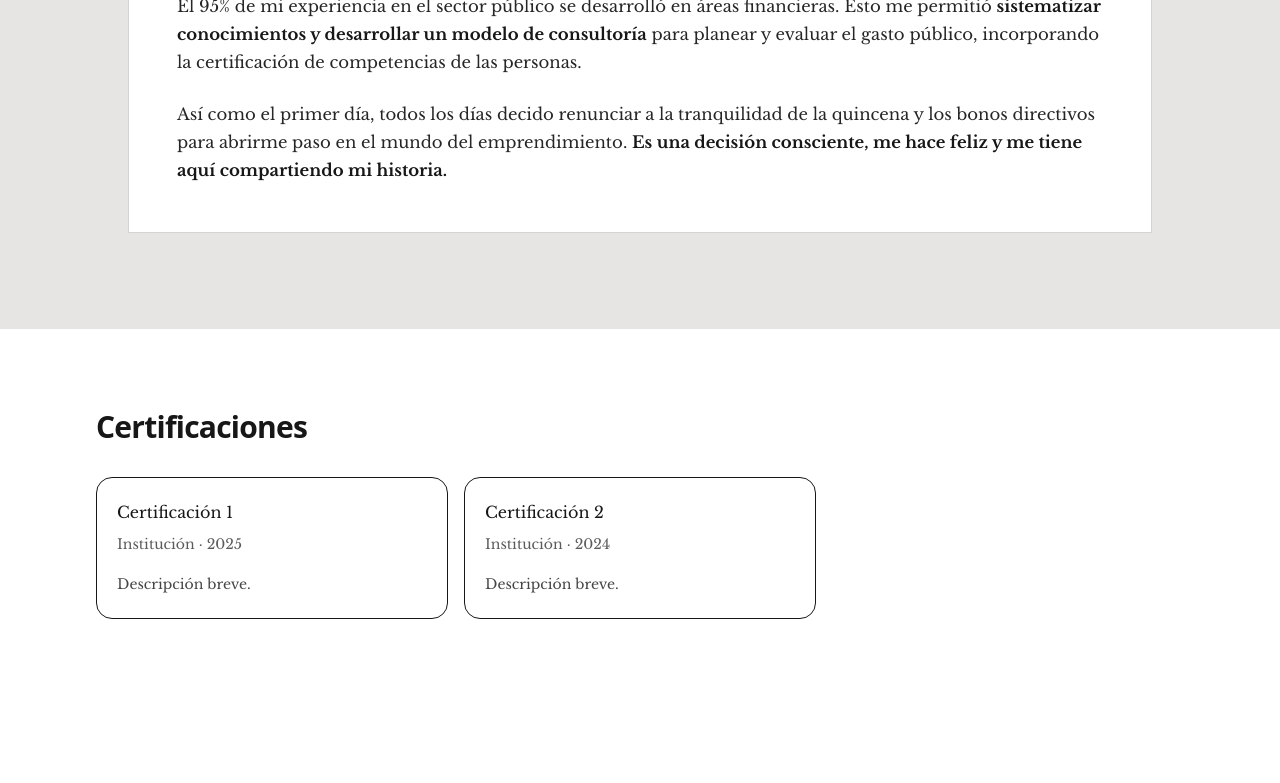
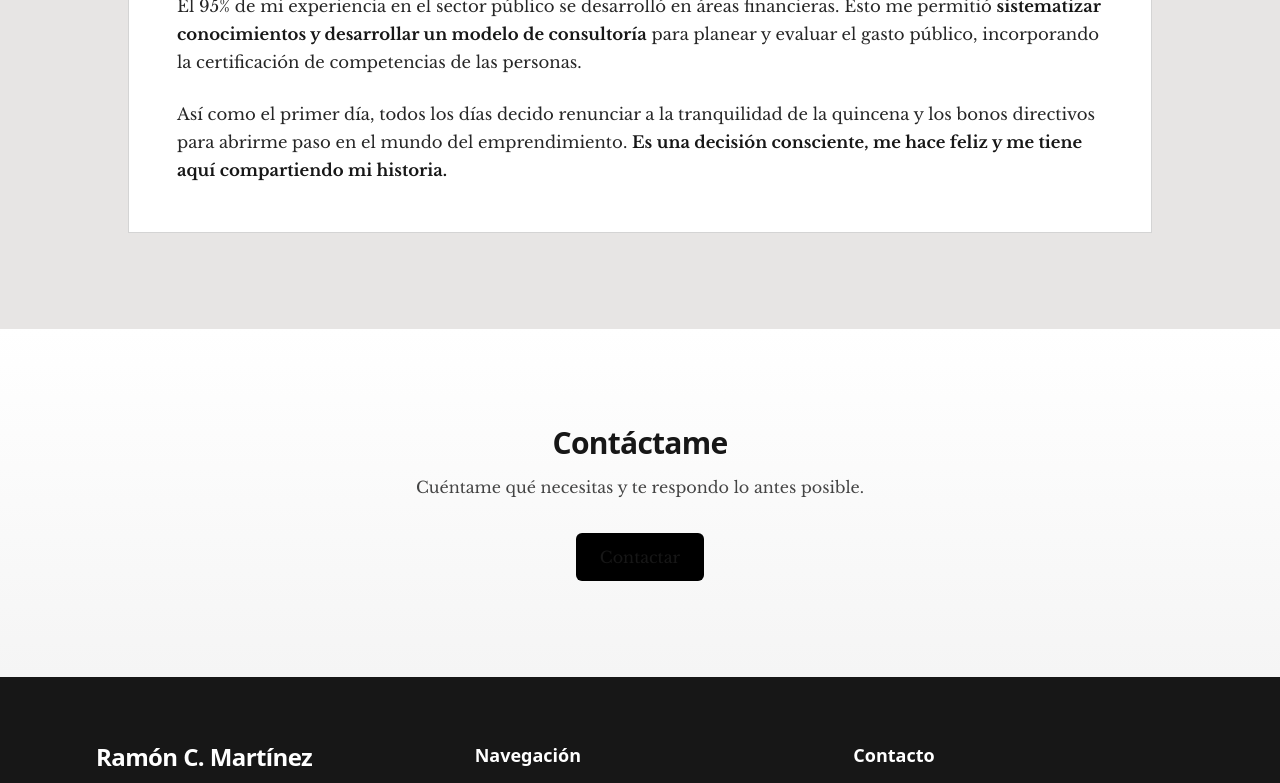
Before and after one commit to SolertiaMain/ramon-landing, a Next.js app: page / in a window 1280 px wide. Shown: the part 2000-2783 px from the top of the page. Built offline with nearby package versions, Linux system fonts and the light colour scheme.

Commit message:
correccion de sections

```diff
--- a/src/app/page.js
+++ b/src/app/page.js
@@ -1,30 +1,16 @@
 import Hero from "../components/sections/Hero";
 import Statement from "../components/sections/Statement";
 import Letter from "../components/sections/Letter";
-import Certifications from "../components/sections/Certifications";
-import Workshops from "../components/sections/Workshops";
-import Podcast from "../components/sections/Podcast";
-import Blog from "../components/sections/Blog";
 import Contact from "../components/sections/Contact";
 import { site } from "../content/site";
 
 export default function Page() {
   return (
-    <>
-
     <main>
       <Hero data={site.hero} />
       <Statement data={site.statement} />
       <Letter data={site.letter} />
-
-        <Certifications data={site.certifications} />
-        <Workshops data={site.workshops} />
-        <Podcast data={site.podcast} />
-        <Blog data={site.blog} />
-
       <Contact data={site.contact} />
     </main>
-
-    </>
   );
 }
--- /dev/null
+++ b/src/app/podcast/page.js
@@ -0,0 +1,12 @@
+import Container from "@/layout/Container";
+
+export default function Page() {
+  return (
+    <section className="py-24">
+      <Container>
+        <h1 className="text-4xl font-semibold">Talleres</h1>
+        <p className="mt-4 opacity-70">En construcción.</p>
+      </Container>
+    </section>
+  );
+}
--- a/src/components/sections/Blog.jsx
+++ /dev/null
@@ -1,27 +0,0 @@
-import Container from "../layout/Container";
-
-export default function Blog({ data }) {
-  return (
-    <section id="blog" className="py-20 scroll-mt-24">
-      <Container>
-        <h2 className="text-3xl font-semibold tracking-tight">
-          {data.title}
-        </h2>
-
-        <div className="mt-8 grid gap-4 sm:grid-cols-2 lg:grid-cols-3">
-          {data.items.map((it, idx) => (
-            <div key={idx} className="rounded-2xl border p-5">
-              <p className="font-medium">{it.title}</p>
-
-              {it.excerpt && (
-                <p className="mt-3 text-sm opacity-80">
-                  {it.excerpt}
-                </p>
-              )}
-            </div>
-          ))}
-        </div>
-      </Container>
-    </section>
-  );
-}
--- a/src/components/sections/Certifications.jsx
+++ /dev/null
@@ -1,20 +0,0 @@
-import Container from "../layout/Container";
-
-export default function Certifications({ data }) {
-  return (
-    <section id="certificaciones" className="py-20 scroll-mt-24">
-      <Container>
-        <h2 className="text-3xl font-semibold tracking-tight">{data.title}</h2>
-        <div className="mt-8 grid gap-4 sm:grid-cols-2 lg:grid-cols-3">
-          {data.items.map((it, idx) => (
-            <div key={idx} className="rounded-2xl border p-5">
-              <p className="font-medium">{it.name}</p>
-              <p className="mt-1 text-sm opacity-70">{it.issuer}{it.year ? ` · ${it.year}` : ""}</p>
-              <p className="mt-3 text-sm opacity-80">{it.description}</p>
-            </div>
-          ))}
-        </div>
-      </Container>
-    </section>
-  );
-}
--- a/src/components/sections/Hero.jsx
+++ b/src/components/sections/Hero.jsx
@@ -24,7 +24,7 @@ export default function Hero({ data }) {
           </h1>
 
           <p className="mt-4 text-xl sm:text-2xl text-white/80">
-            Impulso Completo
+            -Impulso Completo-
           </p>
 
           <div className="mt-10">
--- a/src/components/sections/Podcast.jsx
+++ /dev/null
@@ -1,33 +0,0 @@
-import Container from "../layout/Container";
-
-export default function Podcast({ data }) {
-  return (
-    <section id="podcast" className="py-20 scroll-mt-24">
-      <Container>
-        <h2 className="text-3xl font-semibold tracking-tight">
-          {data.title}
-        </h2>
-
-        <div className="mt-8 grid gap-4 sm:grid-cols-2 lg:grid-cols-3">
-          {data.items.map((it, idx) => (
-            <div key={idx} className="rounded-2xl border p-5">
-              <p className="font-medium">{it.title}</p>
-
-              {it.platform && (
-                <p className="mt-1 text-sm opacity-70">
-                  {it.platform}
-                </p>
-              )}
-
-              {it.description && (
-                <p className="mt-3 text-sm opacity-80">
-                  {it.description}
-                </p>
-              )}
-            </div>
-          ))}
-        </div>
-      </Container>
-    </section>
-  );
-}
--- a/src/components/sections/Workshops.jsx
+++ /dev/null
@@ -1,31 +0,0 @@
-import Container from "../layout/Container";
-
-export default function Workshops({ data }) {
-  return (
-    <section id="talleres" className="py-20 scroll-mt-24">
-      <Container>
-        <h2 className="text-3xl font-semibold tracking-tight">
-          {data.title}
-        </h2>
-
-        <div className="mt-8 grid gap-4 sm:grid-cols-2 lg:grid-cols-3">
-          {data.items.map((it, idx) => (
-            <div key={idx} className="rounded-2xl border p-5">
-              <p className="font-medium">{it.title}</p>
-
-              {it.format && (
-                <p className="mt-1 text-sm opacity-70">{it.format}</p>
-              )}
-
-              {it.description && (
-                <p className="mt-3 text-sm opacity-80">
-                  {it.description}
-                </p>
-              )}
-            </div>
-          ))}
-        </div>
-      </Container>
-    </section>
-  );
-}
--- a/src/content/site.js
+++ b/src/content/site.js
@@ -1,9 +1,9 @@
 export const site = {
   nav: [
     { label: "Certificaciones", href: "/certifications" },
-    { label: "Talleres", href: "#talleres" },
-    { label: "Podcast", href: "#podcast" },
-    { label: "Blog", href: "#blog" },
+    { label: "Talleres", href: "/talleres" },
+    { label: "Podcast", href: "/podcast" },
+    { label: "Blog", href: "/blog" },
   ],
   hero: {
     name: "Ramón C. Martínez",
@@ -91,35 +91,6 @@ export const site = {
       }
     ]
   },
-
-  certifications: {
-    title: "Certificaciones",
-    items: [
-      { name: "Certificación 1", issuer: "Institución", year: "2025", description: "Descripción breve." },
-      { name: "Certificación 2", issuer: "Institución", year: "2024", description: "Descripción breve." },
-    ],
-  },
-  workshops: {
-    title: "Talleres",
-    items: [
-      { title: "Taller 1", format: "Presencial / Online", description: "Resumen", cta: { label: "Quiero info", href: "#contacto" } },
-      { title: "Taller 2", format: "Presencial / Online", description: "Resumen", cta: { label: "Quiero info", href: "#contacto" } },
-    ],
-  },
-  podcast: {
-    title: "Podcast",
-    items: [
-      { title: "Episodio 1", platform: "Spotify", url: "#" },
-      { title: "Episodio 2", platform: "YouTube", url: "#" },
-    ],
-  },
-  blog: {
-    title: "Blog",
-    items: [
-      { title: "Post 1", excerpt: "Resumen corto del artículo.", url: "#" },
-      { title: "Post 2", excerpt: "Resumen corto del artículo.", url: "#" },
-    ],
-  },
   contact: {
     title: "Contáctame",
     subtitle: "Cuéntame qué necesitas y te respondo lo antes posible.",
```
Also changed, not shown: src/app/blog/page.js (added), src/app/talleres/page.js (added). Lines whose indentation alone changed are shown as unchanged.
